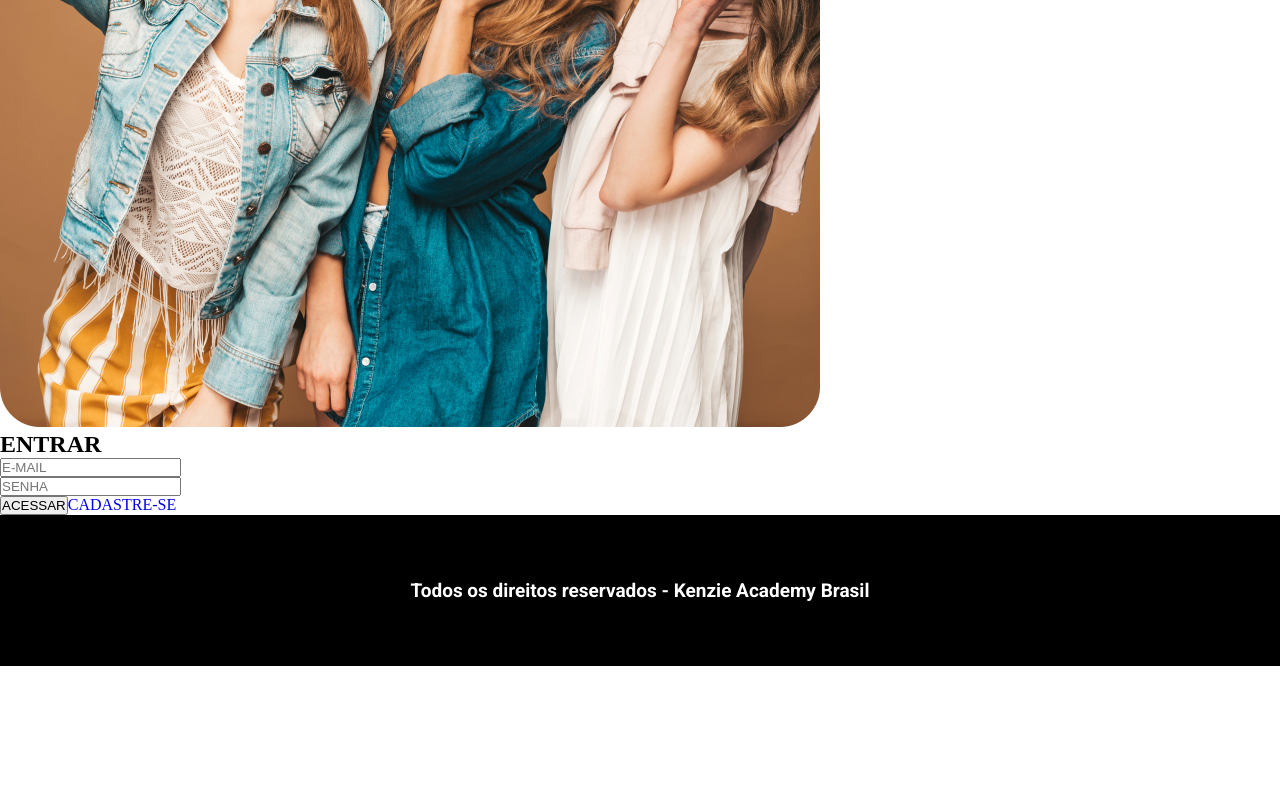
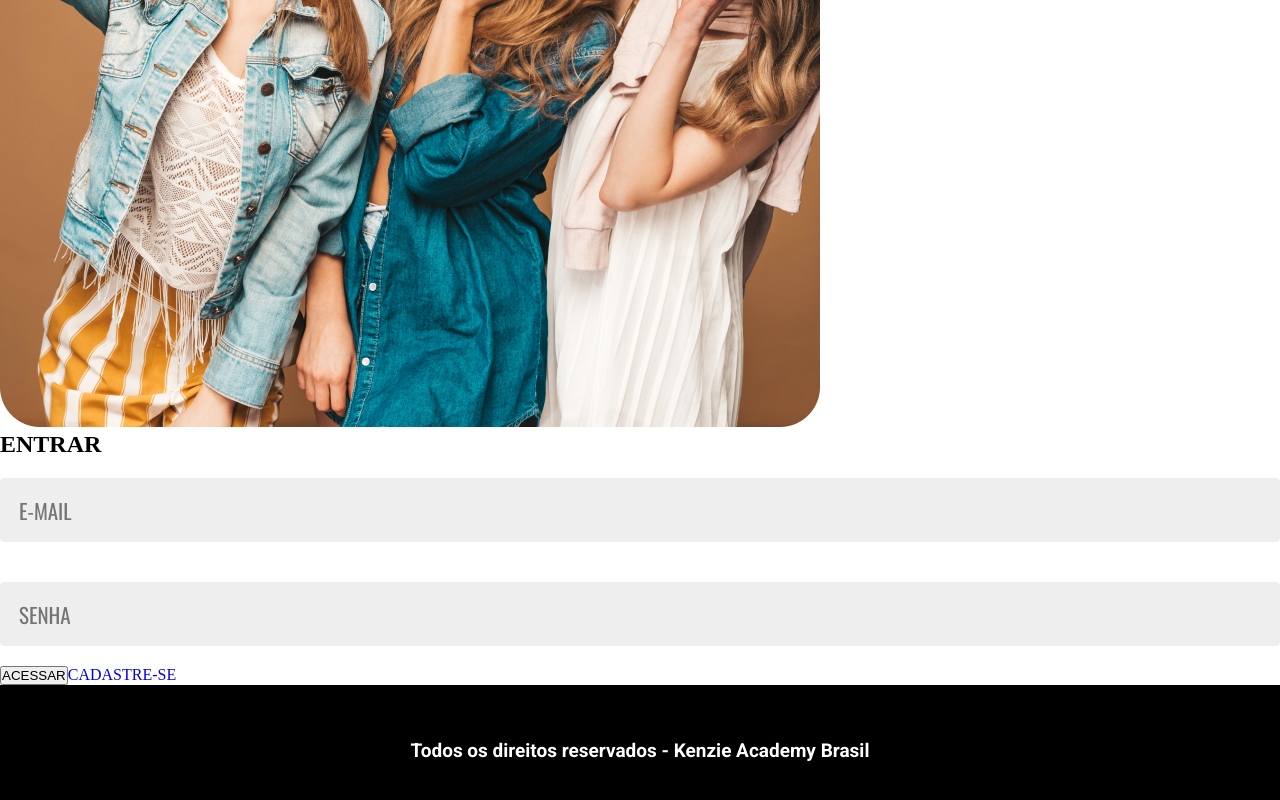
Before and after one commit to Kenzie-Academy-Brasil-Developers/grupo7-fashion-store, a React (Vite) app: page /login in a window 1280 px wide. Shown: the part 628-1428 px from the top of the page. Before the commit the page ends 1294 px from the top, so only its background shows below. Built offline with nearby package versions, Linux system fonts and the light colour scheme.

Commit message:
feat/stylingRegister

```diff
--- a/src/api/axios.js
+++ b/src/api/axios.js
@@ -1,5 +1,6 @@
 import axios from "axios";
 
 export const api = axios.create({
-    baseURL: "https://fashion-store-api.onrender.com"
-})
+  baseURL: "https://fashion-store-api.onrender.com",
+  timeout: 8 * 1000,
+});
--- a/src/components/DefaultTemplate/index.jsx
+++ b/src/components/DefaultTemplate/index.jsx
@@ -4,9 +4,11 @@ import { Header } from "../Header";
 export const DefaultTemplate = ({ children }) => {
   return (
     <>
-      <Header />
-      <main>{children}</main>
-      <Footer />
+      <div className="defaultTemplate">
+        <Header />
+        <main>{children}</main>
+        <Footer />
+      </div>
     </>
   );
 };
--- a/src/components/Footer/style.module.scss
+++ b/src/components/Footer/style.module.scss
@@ -1,6 +1,7 @@
 .footer {
-  padding: 3rem 0;
+  padding: clamp(2.1rem, 3vw, 3rem);
   background-color: var(--black);
+  width: 100%;
 
   p {
     text-align: center;
--- a/src/components/Input/input.jsx
+++ b/src/components/Input/input.jsx
@@ -1,11 +1,13 @@
 import { forwardRef } from "react";
+import styles from "./style.module.scss";
 
-export const Input = forwardRef(({type, placeholder, error, ...rest}, ref) => {
-
+export const Input = forwardRef(
+  ({ type, placeholder, error, ...rest }, ref) => {
     return (
-        <div>
-            <input ref={ref} type={type} placeholder={placeholder} {...rest} />
-            {error ? <span>{error.message}</span> : null}
-        </div>
-    )
-})
+      <div className={styles.inputBox}>
+        <input ref={ref} type={type} placeholder={placeholder} {...rest} />
+        {error ? <span>{error.message}</span> : null}
+      </div>
+    );
+  }
+);
--- /dev/null
+++ b/src/components/Input/style.module.scss
@@ -0,0 +1,16 @@
+.inputBox {
+  input {
+    margin-top: 20px;
+    margin-bottom: 20px;
+    width: 100%;
+    font-family: var(--font-primary);
+    font-weight: 400;
+    font-size: 1.3125rem;
+    color: rgba(0, 0, 0, 0.5);
+    padding: 0 18px;
+    height: 4rem;
+    border-radius: 4px;
+    background-color: var(--gray);
+    border: 1px solid var(--gray);
+  }
+}
--- a/src/components/RegisterPage/RegisterPage.jsx
+++ b/src/components/RegisterPage/RegisterPage.jsx
@@ -6,6 +6,9 @@ import { UserContext } from "../../providers/UserContext";
 import { zodResolver } from "@hookform/resolvers/zod";
 import { registerSchema } from "./formSchemaRegister";
 import { DefaultTemplate } from "../DefaultTemplate";
+import { AiOutlineArrowLeft } from "react-icons/ai";
+import Register from "../../assets/Register.png";
+import styles from "./style.module.scss";
 
 export const RegisterPage = () => {
   const {
@@ -21,15 +24,26 @@ export const RegisterPage = () => {
   return (
     <>
       <DefaultTemplate>
-        <main>
+        <div className="container">
+          <div className={styles.register}>
             <div>
-            <img src="" alt="" />
+              <img src={Register} alt="Register image" />
             </div>
             <div>
               <form onSubmit={handleSubmit(submitRegister)}>
-              <Link to={"/login"}>Voltar</Link>
-              <h1>CADASTRAR-SE</h1>
-              <p>Seja bem-vindo, administrador!</p>
+                <div className={styles.arrow}>
+                  <AiOutlineArrowLeft />
+                  <Link
+                    to={"/login"}
+                    className="another__paragraph anchorRegister"
+                  >
+                    VOLTAR
+                  </Link>
+                </div>
+                <h2 className="title two">CADASTRAR-SE</h2>
+                <p className="another__paragraph">
+                  Seja bem-vindo, administrador!
+                </p>
                 <Input
                   type="text"
                   placeholder="NOME"
@@ -54,10 +68,15 @@ export const RegisterPage = () => {
                   {...register("confirmPassword")}
                   error={errors.confirmPassword}
                 ></Input>
-              <button type="submit">Cadastrar-se</button>
+                <div className={styles.btn}>
+                  <button type="submit" className="btn__black">
+                    Cadastrar-se
+                  </button>
+                </div>
               </form>
             </div>
-        </main>
+          </div>
+        </div>
       </DefaultTemplate>
     </>
   );
--- /dev/null
+++ b/src/components/RegisterPage/style.module.scss
@@ -0,0 +1,36 @@
+.register {
+  display: flex;
+  flex-direction: column;
+  gap: 80px;
+
+  h2 {
+    margin-top: 12px;
+    margin-bottom: 15px;
+  }
+
+  .arrow {
+    display: flex;
+    flex-direction: row;
+    gap: 10px;
+  }
+
+  @media (min-width: 910px) {
+    display: flex;
+    flex-direction: row;
+    align-items: center;
+    justify-content: center;
+    gap: 50px;
+  }
+  img {
+    max-width: 630px;
+    // max-height: 70vh;
+    width: 100%;
+    border-radius: 40px;
+  }
+
+  .btn {
+    display: flex;
+    align-items: end;
+    justify-content: end;
+  }
+}
--- a/src/styles/buttons.scss
+++ b/src/styles/buttons.scss
@@ -3,11 +3,11 @@
   align-items: center;
   justify-content: center;
   gap: 10px;
-  border-radius: 4px;
   transition: 0.4s;
   cursor: pointer;
   font-family: var(--font-secondary);
   font-size: 1.125rem;
+  font-weight: 500;
 }
 
 .btn__black {
@@ -15,8 +15,13 @@
   background-color: var(--black);
   border: 1px solid var(--black);
   height: 60px;
-  padding: 0 1.2rem;
-  color: var(--white);
+  padding: 0.5rem 2.4rem;
+  color: rgba(255, 255, 255, 1);
+  border-radius: 4px;
+
+  &:hover {
+    filter: brightness(1.2);
+  }
 }
 
 .btn__white {
--- a/src/styles/globalstyles.scss
+++ b/src/styles/globalstyles.scss
@@ -9,3 +9,10 @@
 body {
   background-color: var(--white);
 }
+
+.defaultTemplate {
+  display: flex;
+  flex-direction: column;
+  justify-content: space-between;
+  min-height: 100vh;
+}
--- a/src/styles/reset.scss
+++ b/src/styles/reset.scss
@@ -19,9 +19,9 @@ a {
   text-decoration: none;
 }
 
-img {
-  max-width: 100%;
-}
+// img {
+//   max-width: 100%;
+// }
 
 // input,
 // textarea,
--- a/src/styles/typograpy.scss
+++ b/src/styles/typograpy.scss
@@ -8,7 +8,7 @@
   }
 
   &.two {
-    font-size: clamp(2.75rem, 4vw, 3.75rem);
+    font-size: clamp(2.1rem, 4vw, 3.75rem);
   }
 
   &.three {
@@ -60,7 +60,13 @@
 .another__paragraph {
   font-family: var(--font-secondary);
   font-weight: 400;
-  font-size: 1.25rem;
+  font-size: clamp(1rem, 4vw, 1.25rem);
+
+  &.anchorRegister {
+    font-weight: 500;
+    font-size: 1.125rem;
+    color: var(--black);
+  }
 }
 
 .placeholder {
@@ -73,6 +79,6 @@
 .footerText {
   font-family: var(--font-secondary);
   font-weight: 700;
-  font-size: 1.1875rem;
+  font-size: clamp(0.65rem, 4vw, 1.1875rem);
   color: var(--white);
 }
```
Also changed, not shown: src/assets/Register.png (added). Lines whose indentation alone changed are shown as unchanged.
